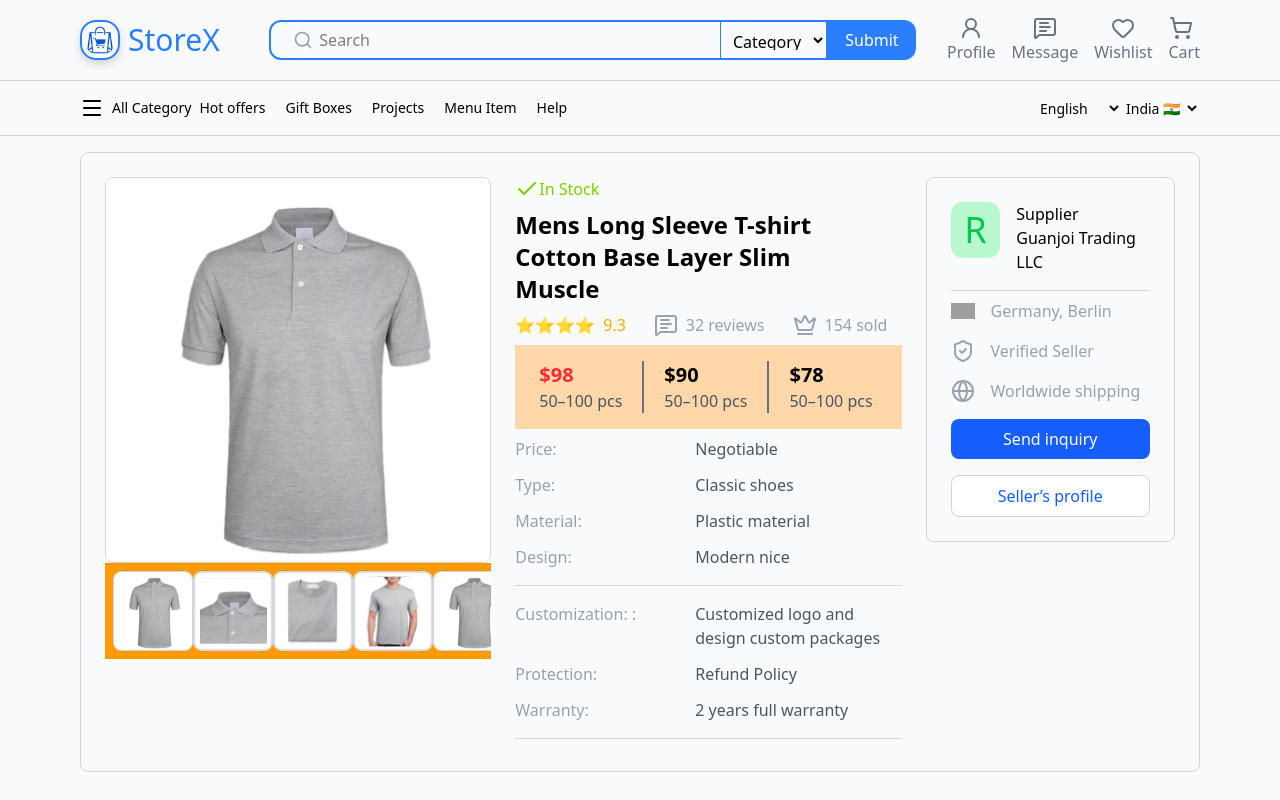
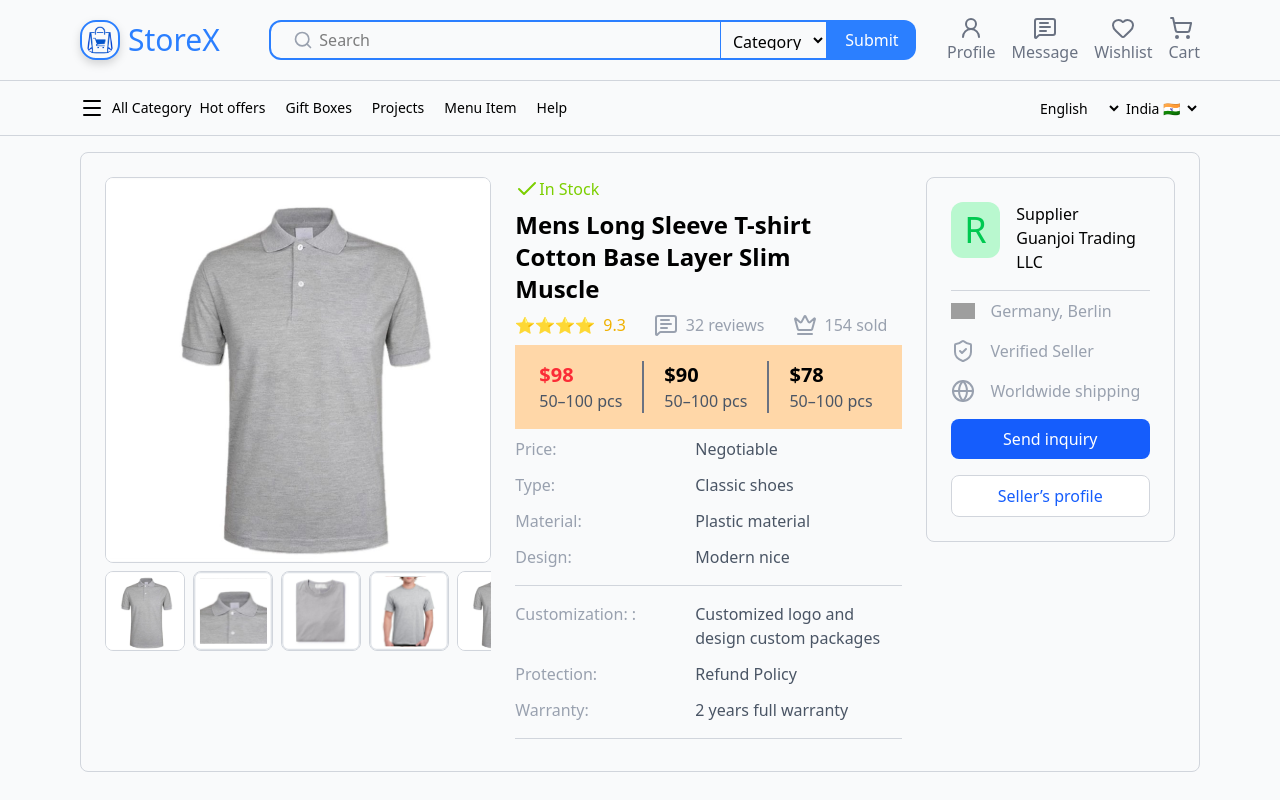
Before and after one commit to piushmaji/StoreX, a React (Vite) app: page /product/1 in a window 1280 px wide. Shown: the top 800 px of the page. Built offline with nearby package versions, Linux system fonts and the light colour scheme; grey boxes are pictures that could not be loaded.

Commit message:
Update ProductImg.jsx

```diff
--- a/src/components/Productpage/ProductImg.jsx
+++ b/src/components/Productpage/ProductImg.jsx
@@ -20,9 +20,9 @@ const ProductImg = () => {
                             </div>
 
                             {/*ThumbNail Section */}
-                            <div className='w-full bg-amber-500 flex justify-between p-2 overflow-scroll '>
+                            <div className='w-full flex justify-between gap-2 py-2 overflow-scroll '>
                                 {product.images.map((img, i) => (
-                                    <img className="h-20 w-20 border border-gray-300 rounded-lg" key={i} src={img} alt={`thumb-${i}`} onClick={() => setActiveImg(img)} />
+                                    <img className="h-20 w-20 border border-gray-300 rounded-lg hover:cursor-pointer" key={i} src={img} alt={`thumb-${i}`} onClick={() => setActiveImg(img)} />
                                 ))}
                             </div>
                         </section>
```
